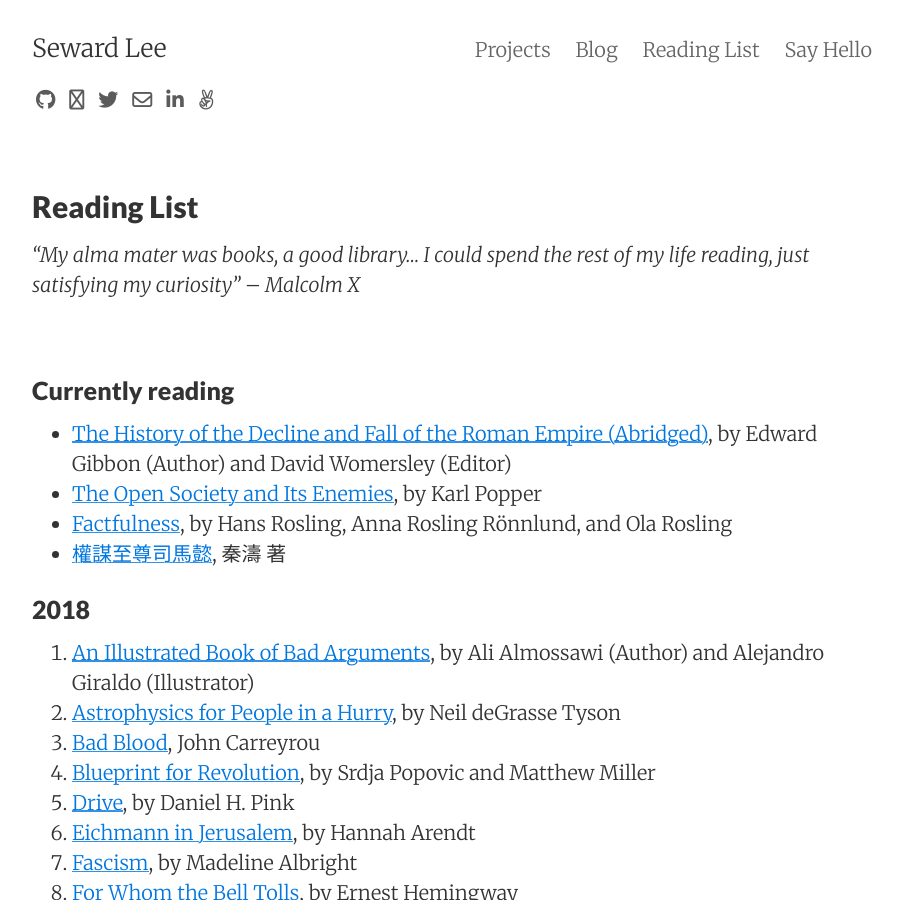
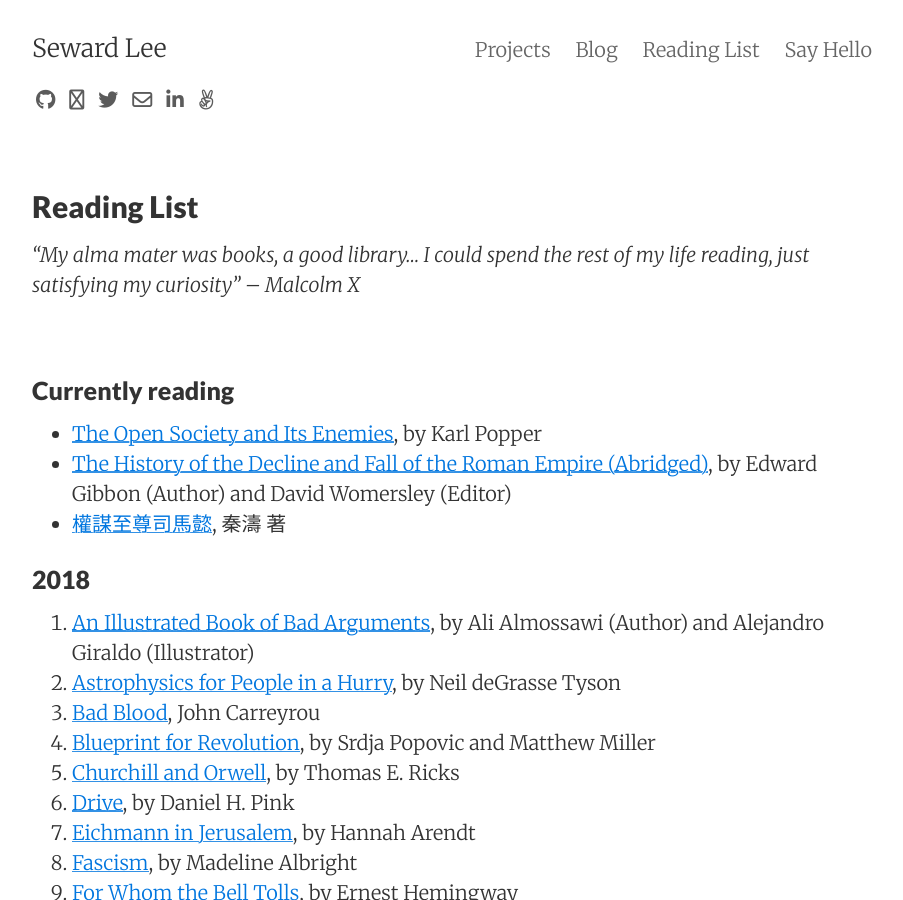
Before and after one commit to sewardlee337/sewardlee337.github.io, a Jekyll site: the page built from readinglist.md, in a window 1280 px wide and 900 px high. Shown: the whole window, without its empty margins (188-1091 px from the left). Built offline with Jekyll 4.4.1, drawn with Linux system fonts in a browser that asks for light colours; nearby versions of some CDN libraries.

Commit message:
Update reading list

```diff
--- a/readinglist.md
+++ b/readinglist.md
@@ -12,9 +12,8 @@
 
 ### Currently reading
 
+* [The Open Society and Its Enemies](https://amzn.to/2Mbzdxg), by Karl Popper
 * [The History of the Decline and Fall of the Roman Empire (Abridged)](https://amzn.to/2uRs4fd), by Edward Gibbon (Author) and David Womersley (Editor)
-* [The Open Society and Its Enemies](https://amzn.to/2Mbzdxg), by Karl Popper
-* [Factfulness](https://amzn.to/2MbTEdZ), by Hans Rosling, Anna Rosling Rönnlund, and Ola Rosling
 * [權謀至尊司馬懿](https://bit.ly/2QypP92), 秦濤 著
 
 
@@ -24,6 +23,7 @@
 1. [Astrophysics for People in a Hurry](http://amzn.to/2EQnzbI), by Neil deGrasse Tyson
 1. [Bad Blood](https://amzn.to/2o8SYeM), John Carreyrou
 1. [Blueprint for Revolution](http://amzn.to/2F0QSb0), by Srdja Popovic and Matthew Miller
+1. [Churchill and Orwell](https://amzn.to/2OhYZjP), by Thomas E. Ricks
 1. [Drive](http://amzn.to/2oG9WSB), by Daniel H. Pink
 1. [Eichmann in Jerusalem](https://amzn.to/2EW8tBN), by Hannah Arendt
 1. [Fascism](https://amzn.to/2MWjUfL), by Madeline Albright
```
